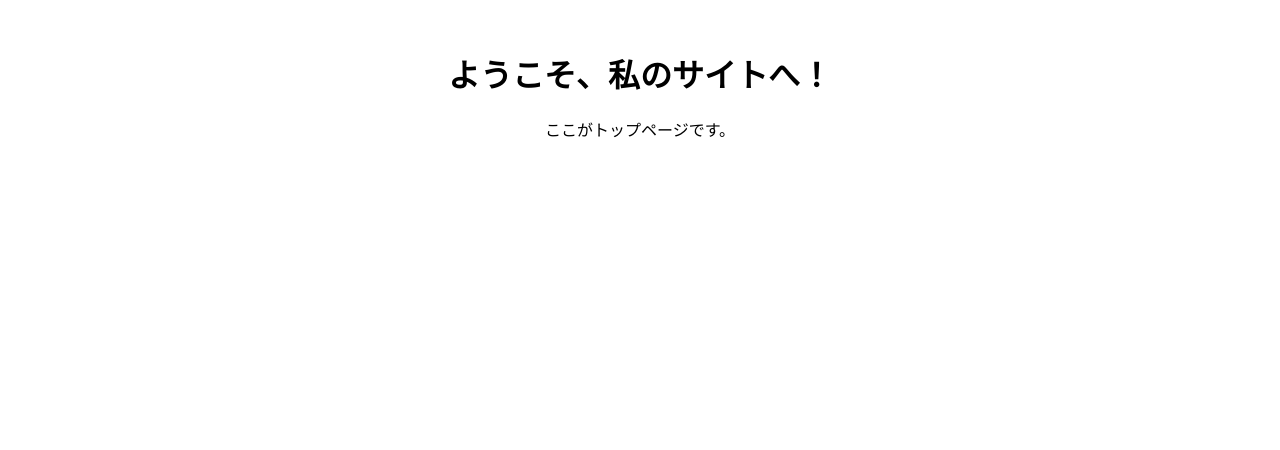
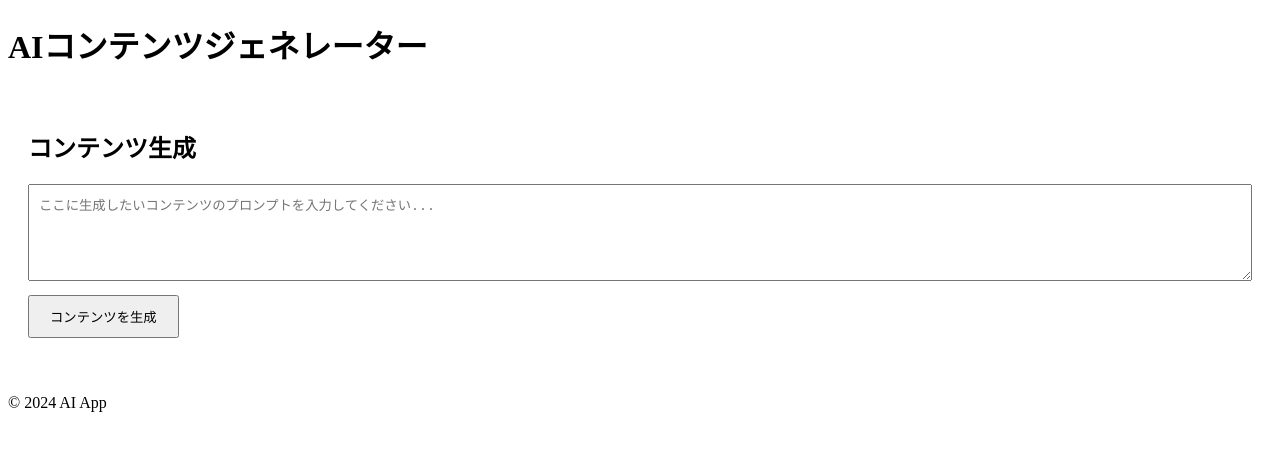
Before and after one commit to TKT910/my-backendtest02, a Next.js app: page / in a window 1280 px wide. Shown: the top 450 px of the page. Built offline with nearby package versions, Linux system fonts and the light colour scheme.

Commit message:
feat: バックエンドAPI連携を組み込み

```diff
--- a/pages/api/generate.js
+++ b/pages/api/generate.js
@@ -1,29 +1,76 @@
+// /pages/api/generate.js
 export default async function handler(req, res) {
+  if (req.method !== "POST") {
+    return res.status(405).json({ error: "Method not allowed" });
+  }
+
   try {
-    const { prompt } = req.body;
+    const { prompt } = req.body; // prompt は元のテキスト全体
 
-    // ★ OpenAI の API Key 入れる
-    const apiKey = process.env.OPENAI_API_KEY;
+    if (!prompt) {
+      return res.status(400).json({ error: "Prompt is required" });
+    }
 
+    // ★ 既存のフロントエンドが期待するJSON形式を生成するためのプロンプト
+    const systemPrompt = `あなたは優秀な編集者であり、与えられたテキストを深く理解するための内省的な質問を生成する専門家です。
+以下の手順に従って、入力されたテキストに対して質問を生成し、JSON配列形式で出力してください。
+
+1. 入力テキストを段落ごとに分け、各段落について、曖昧な表現や補足を促す質問を1つ作成してください。
+2. 出力は、質問のリストを含む**JSON配列のみ**とし、他の説明文は一切含めないでください。
+
+出力JSON形式:
+[
+  {
+    "text": "生成された質問文。",
+    "targetText": "質問が関連する元のテキストの段落全体。"
+  }
+  // ... 必要な数だけ続く
+]
+`;
+
+    // OpenAI API呼び出し
     const response = await fetch("https://api.openai.com/v1/chat/completions", {
       method: "POST",
       headers: {
         "Content-Type": "application/json",
-        "Authorization": `Bearer ${apiKey}`
+        "Authorization": `Bearer ${process.env.OPENAI_API_KEY}`,
       },
       body: JSON.stringify({
-        model: "gpt-4o-mini",
+        // 構造化出力を確実にするため gpt-4-turbo を推奨
+        model: "gpt-4-turbo",
         messages: [
-          { role: "system", content: "あなたは役立つアシスタントです。" },
-          { role: "user", content: prompt }
-        ]
-      })
+            { role: "system", content: systemPrompt },
+            { role: "user", content: `ターゲットテキスト:\n${prompt}` }
+        ],
+        // JSON形式を要求
+        response_format: { type: "json_object" },
+        max_tokens: 4096,
+      }),
     });
 
     const data = await response.json();
-    res.status(200).json({ result: data.choices[0].message.content });
-  } catch (error) {
-    console.error(error);
-    res.status(500).json({ error: "Error generating response" });
+    let jsonString = data.choices?.[0]?.message?.content || "[]";
+
+    let aiQuestionsArray;
+    try {
+        // JSON文字列をパースし、配列部分を取得
+        const parsed = JSON.parse(jsonString);
+        // JSONオブジェクトの場合、配列が 'questions' や 'list' などのキーに格納されている可能性があるため対応
+        aiQuestionsArray = Array.isArray(parsed) ? parsed : (parsed.questions || parsed.list || parsed.items);
+    } catch (e) {
+        console.error("AIからの応答形式が不正です:", jsonString);
+        return res.status(500).json({ error: "AIからの応答形式が不正です。" });
+    }
+
+    if (!aiQuestionsArray || !Array.isArray(aiQuestionsArray)) {
+        return res.status(500).json({ error: "AIが期待される形式の質問リストを生成できませんでした。" });
+    }
+
+    // 成功時: 質問リストの配列をそのまま返す
+    res.status(200).json(aiQuestionsArray);
+
+  } catch (err) {
+    console.error(err);
+    res.status(500).json({ error: "Internal server error" });
   }
 }
--- a/pages/index.js
+++ b/pages/index.js
@@ -1,9 +1,113 @@
-// pages/index.js
-export default function Home() {
+// /pages/index.js (抜粋・実装追加部分)
+
+import Head from 'next/head';
+import { useState, useCallback } from 'react';
+// UIコンポーネントは既存のものを使用
+// import { Header, Main, Footer } from '../components/Layout'; // 例
+
+const HomePage = () => {
+  // ユーザーの入力プロンプトを保持
+  const [prompt, setPrompt] = useState('');
+  // APIの結果テキストを保持
+  const [resultText, setResultText] = useState('');
+  // ローディング状態
+  const [isLoading, setIsLoading] = useState(false);
+  // エラーメッセージ
+  const [error, setError] = useState(null);
+
+  // APIを呼び出す関数
+  const generateContent = useCallback(async (e) => {
+    e.preventDefault();
+    if (!prompt.trim()) return; // プロンプトが空の場合は実行しない
+
+    setIsLoading(true);
+    setError(null);
+    setResultText('');
+
+    try {
+      const response = await fetch('/api/generate', {
+        method: 'POST',
+        headers: {
+          'Content-Type': 'application/json',
+        },
+        body: JSON.stringify({ prompt }),
+      });
+
+      const data = await response.json();
+
+      if (!response.ok) {
+        // API Route側でエラー (400, 500など) が発生した場合
+        throw new Error(data.error || 'API call failed');
+      }
+
+      // 成功した場合
+      setResultText(data.text);
+    } catch (err) {
+      console.error('Generation Error:', err);
+      setError(err.message || 'コンテンツの生成中にエラーが発生しました。');
+    } finally {
+      setIsLoading(false);
+    }
+  }, [prompt]);
+
+
   return (
-    <div style={{ textAlign: "center", marginTop: "50px" }}>
-      <h1>ようこそ、私のサイトへ！</h1>
-      <p>ここがトップページです。</p>
-    </div>
-  )
-}
+    <>
+      <Head>
+        <title>AI Content Generator</title>
+      </Head>
+
+      {/* Headerコンポーネント（既存） */}
+      <header>
+        <h1>AIコンテンツジェネレーター</h1>
+      </header>
+
+      {/* Mainコンポーネント (三分割UIの中心) */}
+      <main style={{ padding: '20px' }}>
+        <h2>コンテンツ生成</h2>
+
+        {/* 1. 入力フォーム */}
+        <form onSubmit={generateContent} style={{ marginBottom: '20px' }}>
+          <textarea
+            value={prompt}
+            onChange={(e) => setPrompt(e.target.value)}
+            placeholder="ここに生成したいコンテンツのプロンプトを入力してください..."
+            rows="5"
+            style={{ width: '100%', padding: '10px', boxSizing: 'border-box' }}
+            disabled={isLoading}
+          />
+          <button type="submit" disabled={isLoading} style={{ padding: '10px 20px', marginTop: '10px' }}>
+            {isLoading ? '生成中...' : 'コンテンツを生成'}
+          </button>
+        </form>
+
+        {/* 2. ローディング表示 */}
+        {isLoading && (
+          <p style={{ color: 'blue' }}>データを取得中です。少々お待ちください...</p>
+        )}
+
+        {/* 3. エラー表示 */}
+        {error && (
+          <p style={{ color: 'red', border: '1px solid red', padding: '10px' }}>
+            **エラー:** {error}
+          </p>
+        )}
+
+        {/* 4. 結果表示 */}
+        {resultText && (
+          <div style={{ marginTop: '30px', border: '1px solid #ccc', padding: '15px' }}>
+            <h3>生成結果:</h3>
+            <p style={{ whiteSpace: 'pre-wrap' }}>{resultText}</p>
+          </div>
+        )}
+      </main>
+
+      {/* Footerコンポーネント（既存） */}
+      <footer>
+        <p>© 2024 AI App</p>
+      </footer>
+    </>
+  );
+};
+
+export default HomePage;
```
Also changed, not shown: 2 other files (tests, documents, lock files or other folders).
